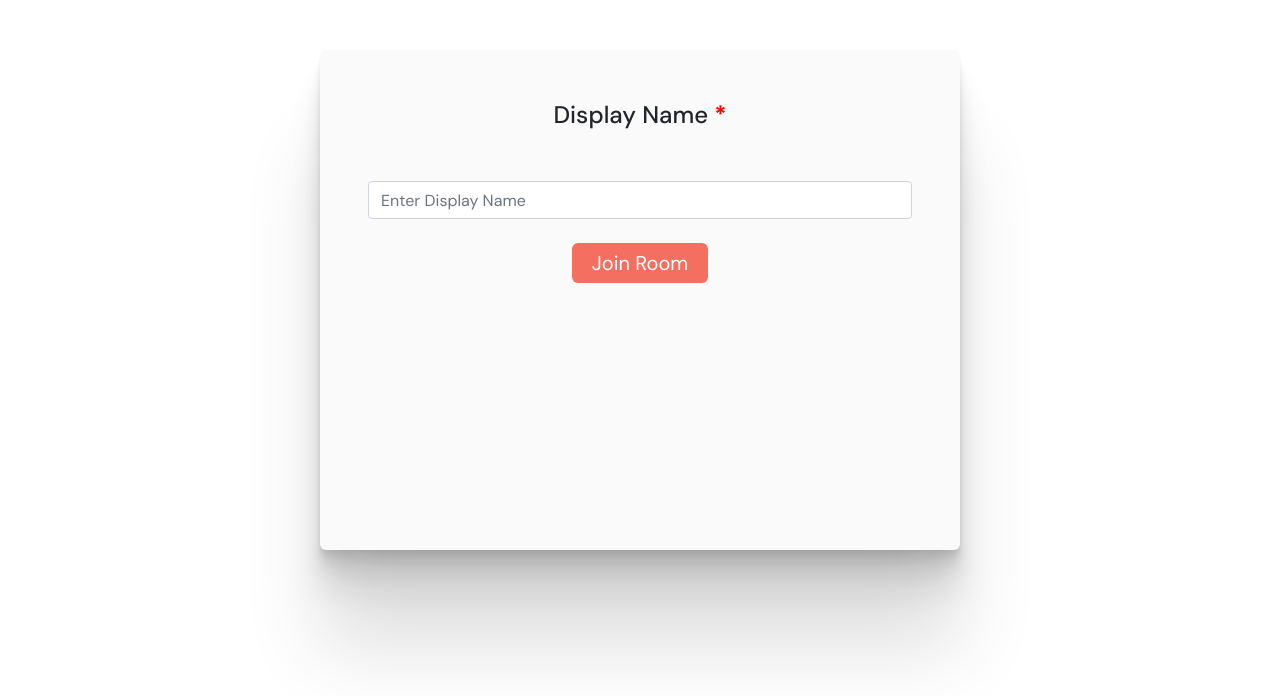
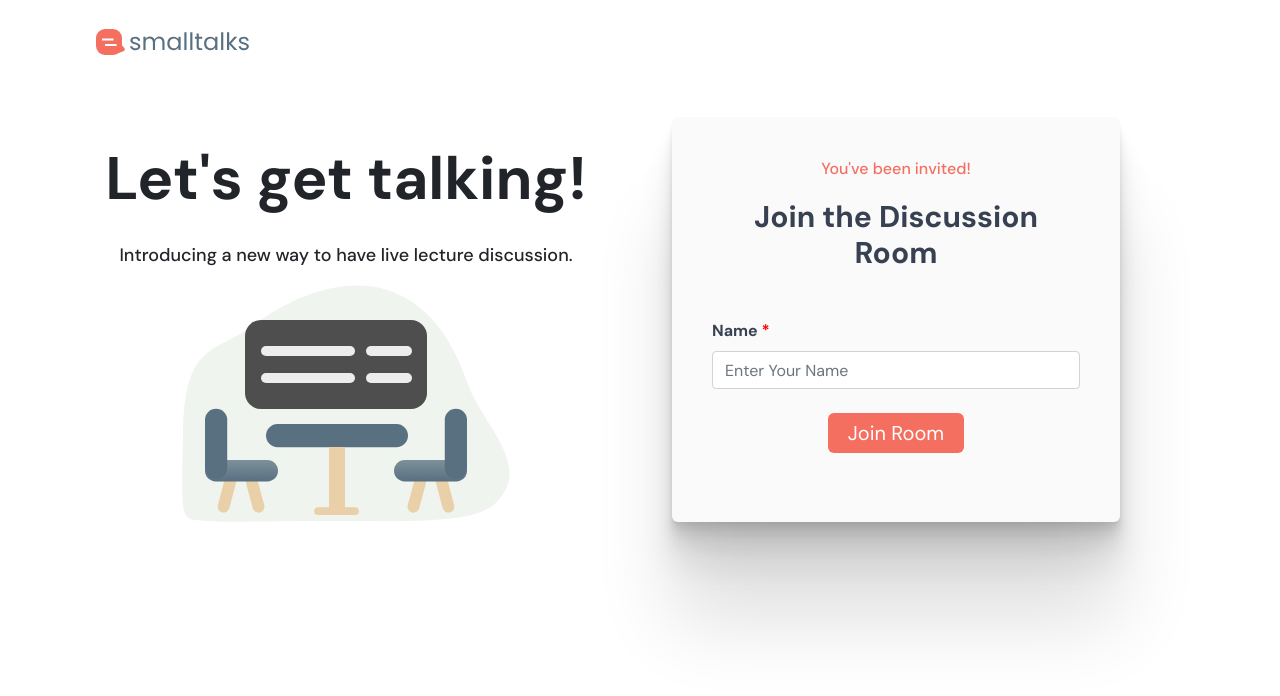
Before and after one commit to seniordesign-ufl/qaclient, a React (Create React App) app: page /room/1 in a window 1280 px wide. Shown: the top 696 px of the page. Built offline with nearby package versions, Linux system fonts and the light colour scheme.

Commit message:
UI for EnterDisplayName.js

```diff
--- a/public/index.html
+++ b/public/index.html
@@ -24,7 +24,7 @@
       work correctly both with client-side routing and a non-root public URL.
       Learn how to configure a non-root public URL by running `npm run build`.
     -->
-  <title>Small Talk</title>
+  <title>SmallTalks</title>
 </head>
 
 <body>
--- a/src/Styling/EnterDisplayName.css
+++ b/src/Styling/EnterDisplayName.css
@@ -1,14 +1,18 @@
-.create-page {
+.join-page {
     position: relative;
     border-radius: 6px;
     background: #fafafa;
-    min-height: 500px;
-    width: 50vw;
-    margin: 50px auto;
+    min-height: 400px;
+    width: 35vw;
+    margin: 40px auto;
 
     box-shadow: 0 2.8px 2.2px rgba(0, 0, 0, 0.034), 0 6.7px 5.3px rgba(0, 0, 0, 0.048),
         0 12.5px 10px rgba(0, 0, 0, 0.06), 0 22.3px 17.9px rgba(0, 0, 0, 0.072), 0 41.8px 33.4px rgba(0, 0, 0, 0.086),
         0 100px 80px rgba(0, 0, 0, 0.12);
+}
+
+.join-page p {
+    color: #F56F60;
 }
 
 
@@ -23,7 +27,7 @@
     float: left;
 }
 
-.create-page .generate-btn {
+.join-page .generate-btn {
     background: #F56F60;
     color: white;
     border-radius: 6px;
--- a/src/Styling/LandingPage.css
+++ b/src/Styling/LandingPage.css
@@ -3,7 +3,8 @@
     border-radius: 6px;
     background: #fafafa;
     min-height: 400px;
-    margin: 50px auto;
+    width: 35vw;
+    margin: 40px auto;
 
     box-shadow: 0 2.8px 2.2px rgba(0, 0, 0, 0.034), 0 6.7px 5.3px rgba(0, 0, 0, 0.048),
         0 12.5px 10px rgba(0, 0, 0, 0.06), 0 22.3px 17.9px rgba(0, 0, 0, 0.072), 0 41.8px 33.4px rgba(0, 0, 0, 0.086),
--- a/src/Views/EnterDisplayName.js
+++ b/src/Views/EnterDisplayName.js
@@ -1,6 +1,9 @@
 import { React, useContext, useEffect, useState } from 'react'
 import { API, AppContext } from '../AppContext'
 import { toast } from 'react-toastify'
+
+import Header from '../components/Header'
+import RoomIllustration from '../static/room_illustration.svg'
 
 import '../Styling/EnterDisplayName.css'
 
@@ -11,29 +14,41 @@ export default function EnterDisplayName(props) {
         e.preventDefault()
         API.join(name, props.match.params.roomID)
         dispatch({ type: 'update-name', displayName: name })
-        if(contextState.kicked === true)
-        {
+        if (contextState.kicked === true) {
             dispatch({ type: 'remove-kicked' })
         }
     }
 
     return (
-        <div className="create-page">
-            <div className="p-4 m-4">
-                <h4 className="display-name">
-                    Display Name <span className="required">*</span>
+        <div>
+            <Header roomKey={contextState.roomKey} />
+            <div className="grid grid-cols-2 m-3">
+                <div className="ml-9 mt-8 p-10">
+                    <h3 className="font-bold text-6xl">Let's get talking!</h3>
+                    <br />
+                    <p className="font-medium text-lg">Introducing a new way to have live lecture discussion.</p>
+                    <img className="mx-auto" src={RoomIllustration} />
+                </div>
+
+                <div className="join-page ml-8 p-10">
+                    <div className="">
+                        <p className="font-medium">You've been invited!</p>
+                        <h4 className="display-name font-bold text-3xl mb-10 text-gray-700">
+                            Join the Discussion Room
                         </h4>
+                        <form onSubmit={handleJoinClick}>
+                            <label htmlFor="displayName" className="float-left text-gray-700 text-md font-bold mt-2">
+                                Name <span className="required">*</span>
+                            </label>
                             {contextState.kicked === true ?
                                 <h6>
                                     Sorry you've been kicked by an admin! Please enter your name again to log back in!
                     </h6> : null
                             }
-                <br />
-                <form onSubmit={handleJoinClick}>
                             <input
                                 type="text"
                                 id="displayName"
-                        placeholder="Enter Display Name"
+                                placeholder="Enter Your Name"
                                 class="form-control"
                                 onChange={(e) => setName(e.target.value)}
                                 required
@@ -45,5 +60,7 @@ export default function EnterDisplayName(props) {
                         </form>
                     </div>
                 </div>
+            </div>
+        </div >
     )
 }
--- a/src/Views/LandingPage.js
+++ b/src/Views/LandingPage.js
@@ -50,17 +50,16 @@ function Landing(props) {
         <div>
             <Header roomKey={contextState.roomKey} />
             <div className="grid grid-cols-2 m-3">
-                <div className="landing-welcome ml-9 mt-8 p-10">
-                    <h3 className="font-bold text-6xl">Let's get talkin'!</h3>
+                <div className="ml-9 mt-8 p-10">
+                    <h3 className="font-bold text-6xl">Let's get talking!</h3>
                     <br />
                     <p className="font-medium text-lg">Introducing a new way to have live lecture discussion.</p>
                     <img className="mx-auto" src={RoomIllustration} />
                 </div>
 
-                <div className="landing-page ml-8 p-10">
+                <div className="landing-page ml-8 p-8">
                     <div className="">
                         <div>
-                            <p className="font-medium">Try creating a discussion room!</p>
                             <h3 className="font-bold text-3xl mb-10 text-gray-700">Create a Discussion Room</h3>
                             <form onSubmit={handleGenerateClick}>
                                 <label htmlFor="displayName" className="float-left text-gray-700 text-md font-bold mt-2">
```
Also changed, not shown: src/static/smalltalk_logo.svg, 1 other file (tests, documents, lock files or other folders). Lines whose indentation alone changed are shown as unchanged.
